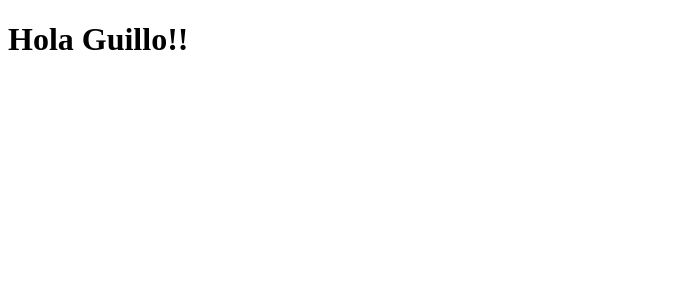
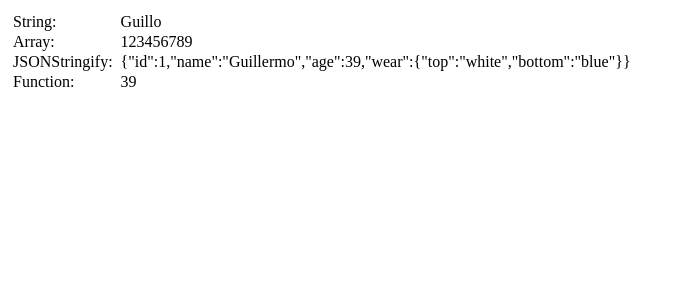
Before and after one commit to guillomal373/react_v2023, a React (Vite) app in the folder fernando-herrera/03-counter-app-vite/: page / in a window 1280 px wide. Shown: the top 300 px of the page, without its empty margins (0-683 px from the left). Built offline with nearby package versions, Linux system fonts and the light colour scheme.

Commit message:
examples for render data from variables

```diff
--- a/fernando-herrera/03-counter-app-vite/src/HelloApp.jsx
+++ b/fernando-herrera/03-counter-app-vite/src/HelloApp.jsx
@@ -1,5 +1,27 @@
-function App(){
-    return (<h1>Hola Guillo!!</h1>);
+const nombre = 'Guillo';
+const newMessage = [1,2,3,4,5,6,7,8,9];
+const persona = {id:1, name: 'Guillermo', age: 39, wear: {top: 'white', bottom: 'blue'}};
+
+const getMyAge = () => {
+    return persona.age;
 }
-
-export default App;
+export const App = () => {
+    return (
+        <>
+        <table>
+            <td>
+                <tr>String:</tr>
+                <tr>Array:</tr>
+                <tr>JSONStringify:</tr>
+                <tr>Function: </tr>
+            </td>
+            <td>
+                <tr>{nombre}</tr>
+                <tr>{newMessage}</tr>
+                <tr>{JSON.stringify(persona)}</tr>
+                <tr>{getMyAge()}</tr>
+            </td>
+        </table>
+        </>
+    );
+}
--- a/fernando-herrera/03-counter-app-vite/src/main.jsx
+++ b/fernando-herrera/03-counter-app-vite/src/main.jsx
@@ -1,11 +1,10 @@
 import React from 'react';
 import ReactDOM from 'react-dom/client';
-
-import HelloWorldApp from './HelloApp'
+import { App } from './HelloApp'
 
 
 ReactDOM.createRoot( document.getElementById('root') ).render(
     <React.StrictMode>
-        <HelloWorldApp/>
+        <App/>
     </React.StrictMode>
 );
```
